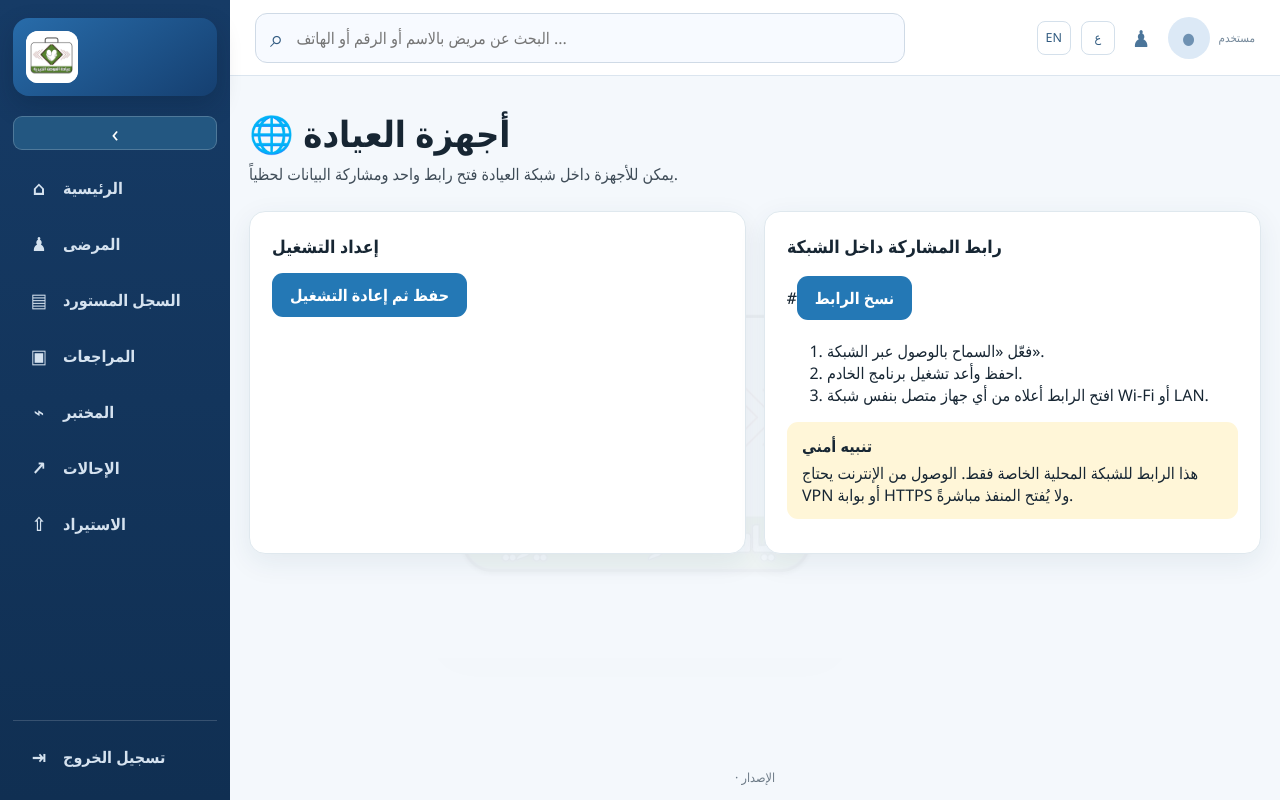
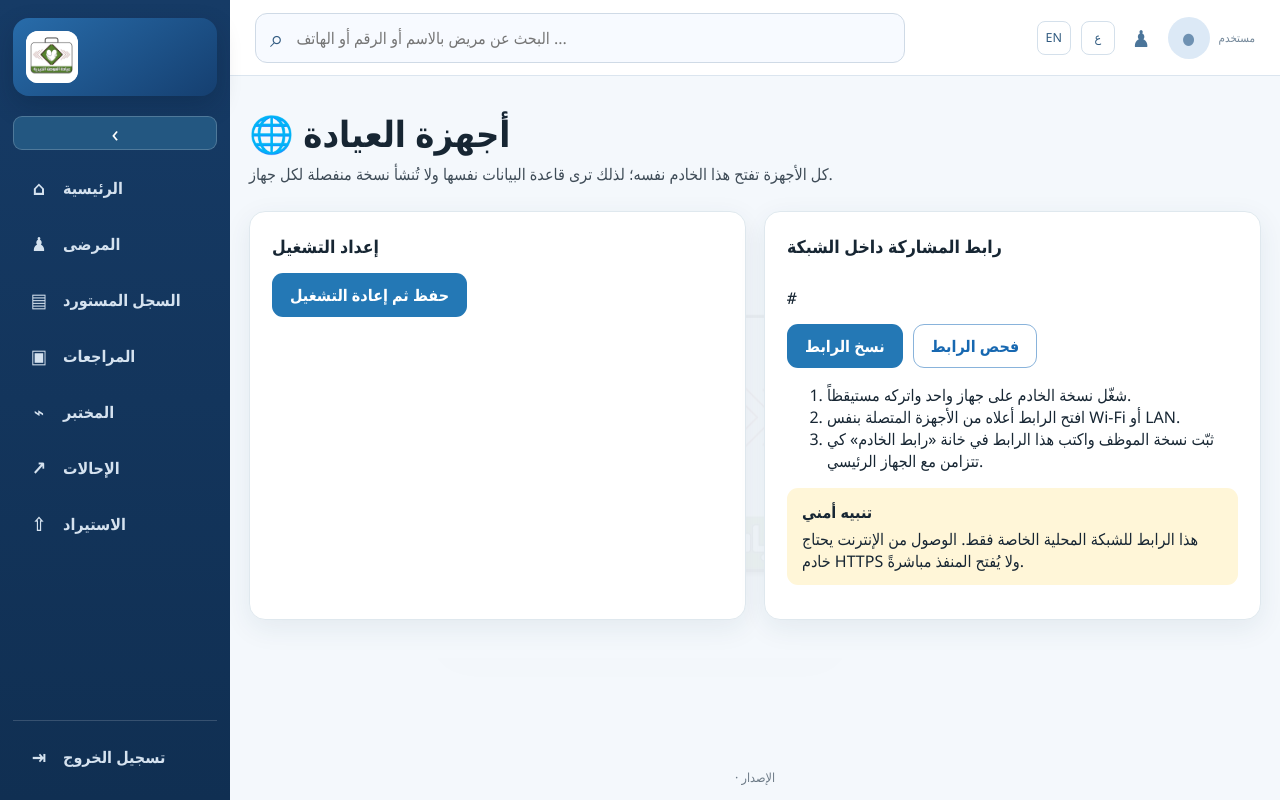
Before and after one commit to qadayas940-ui/ClinicDataSystem, a Django app: template templates/core/server_settings.html in a window 1280 px wide. Run offline with Django 5.2, Linux system fonts and the light colour scheme; the template is opened without the code that fills it: most values are stand-ins (such as "Sample title", 1, 10 or a date in 2020).

Commit message:
Update templates/core/server_settings.html for production 1.2.0

```diff
--- a/templates/core/server_settings.html
+++ b/templates/core/server_settings.html
@@ -1 +1 @@
-{% extends "base.html" %}{% block title %}إعداد الشبكة{% endblock %}{% block content %}<section class="page-head"><div><h1>🌐 أجهزة العيادة</h1><p>يمكن للأجهزة داخل شبكة العيادة فتح رابط واحد ومشاركة البيانات لحظياً.</p></div></section><div class="two-columns"><form method="post" class="panel">{% csrf_token %}<h2>إعداد التشغيل</h2>{{ form.as_p }}<button class="btn btn-primary">حفظ ثم إعادة التشغيل</button></form><section class="panel"><h2>رابط المشاركة داخل الشبكة</h2><p class="code" data-lan-url>{{ lan_url }}</p><button class="btn btn-primary" type="button" data-copy-lan-url>نسخ الرابط</button><ol><li>فعّل «السماح بالوصول عبر الشبكة».</li><li>احفظ وأعد تشغيل برنامج الخادم.</li><li>افتح الرابط أعلاه من أي جهاز متصل بنفس شبكة Wi‑Fi أو LAN.</li></ol><div class="notice warning"><b>تنبيه أمني</b><span>هذا الرابط للشبكة المحلية الخاصة فقط. الوصول من الإنترنت يحتاج VPN أو بوابة HTTPS ولا يُفتح المنفذ مباشرةً.</span></div></section></div><script>document.querySelector('[data-copy-lan-url]').addEventListener('click',function(){var value=document.querySelector('[data-lan-url]').textContent.trim();navigator.clipboard.writeText(value).then(function(){this.textContent='تم نسخ الرابط';}.bind(this));});</script>{% endblock %}
+{% extends "base.html" %}{% block title %}إعداد الشبكة{% endblock %}{% block content %}<section class="page-head"><div><h1>🌐 أجهزة العيادة</h1><p>كل الأجهزة تفتح هذا الخادم نفسه؛ لذلك ترى قاعدة البيانات نفسها ولا تُنشأ نسخة منفصلة لكل جهاز.</p></div></section><div class="two-columns"><form method="post" class="panel">{% csrf_token %}<h2>إعداد التشغيل</h2>{{ form.as_p }}<button class="btn btn-primary">حفظ ثم إعادة التشغيل</button></form><section class="panel"><h2>رابط المشاركة داخل الشبكة</h2><p class="code" data-lan-url>{{ lan_url }}</p><div class="button-row"><button class="btn btn-primary" type="button" data-copy-lan-url>نسخ الرابط</button><a class="btn btn-outline" href="{{ lan_url }}/api/health/" target="_blank" rel="noopener">فحص الرابط</a></div><ol><li>شغّل نسخة الخادم على جهاز واحد واتركه مستيقظاً.</li><li>افتح الرابط أعلاه من الأجهزة المتصلة بنفس Wi‑Fi أو LAN.</li><li>ثبّت نسخة الموظف واكتب هذا الرابط في خانة «رابط الخادم» كي تتزامن مع الجهاز الرئيسي.</li></ol><div class="notice warning"><b>تنبيه أمني</b><span>هذا الرابط للشبكة المحلية الخاصة فقط. الوصول من الإنترنت يحتاج خادم HTTPS ولا يُفتح المنفذ مباشرةً.</span></div></section></div><script>document.querySelector('[data-copy-lan-url]').addEventListener('click',function(){var value=document.querySelector('[data-lan-url]').textContent.trim();navigator.clipboard.writeText(value).then(function(){this.textContent='تم نسخ الرابط';}.bind(this));});</script>{% endblock %}
```
